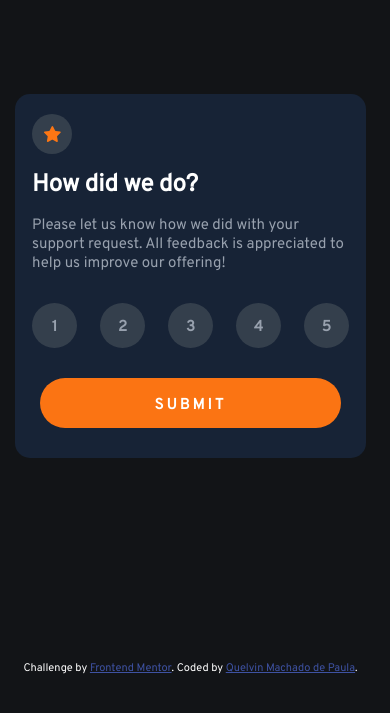
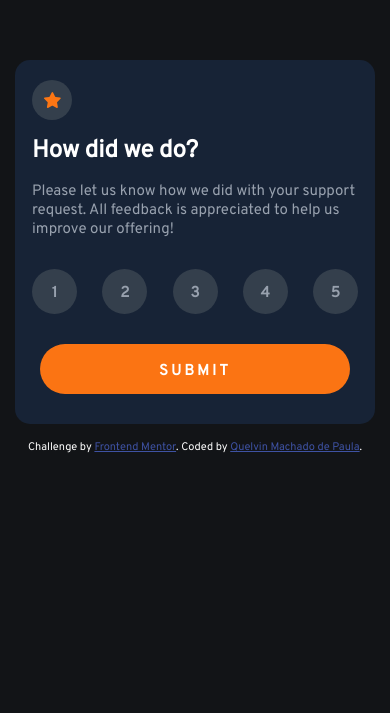
Before and after one commit to Quelvinmp/interactive-rating-component, a plain HTML site: page interactive-rating-component-main/index.html in a window 390 px wide. Shown: the part 161-874 px from the top of the page. After the commit the page ends 844 px from the top, so only its background shows below. Drawn offline with Linux system fonts and the light colour scheme.

Commit message:
finishes mobile-first project

```diff
--- a/interactive-rating-component-main/style.css
+++ b/interactive-rating-component-main/style.css
@@ -12,12 +12,20 @@ p{
     display: none;
 }
 
+html{
+    height: 100vh;
+    display: flex;
+    align-items: center;
+    justify-content: center;
+    flex-direction: column;
+}
+
 body{
     background-color: hsl(216, 12%, 8%);
     padding: 15px;
-    display: flex;
+    /* display: flex;
     width: 90%;
-    height: 100vh;
+    height: 100vh; */
     justify-content: center;
     align-items: center;
 }
@@ -104,9 +112,7 @@ body{
 }
 
 footer{
-    position: fixed;
-    bottom: 0;
-    width: 100vw;
+margin-top: 16px;
 }
 
 .attribution {
```
